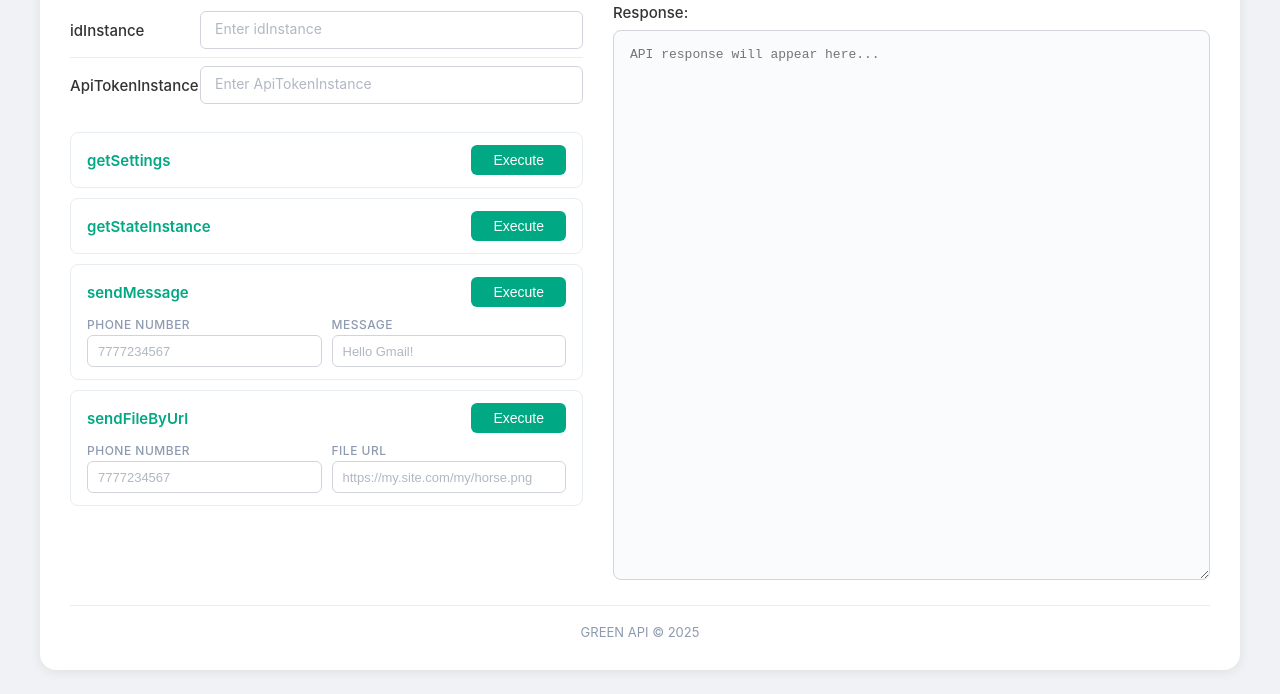
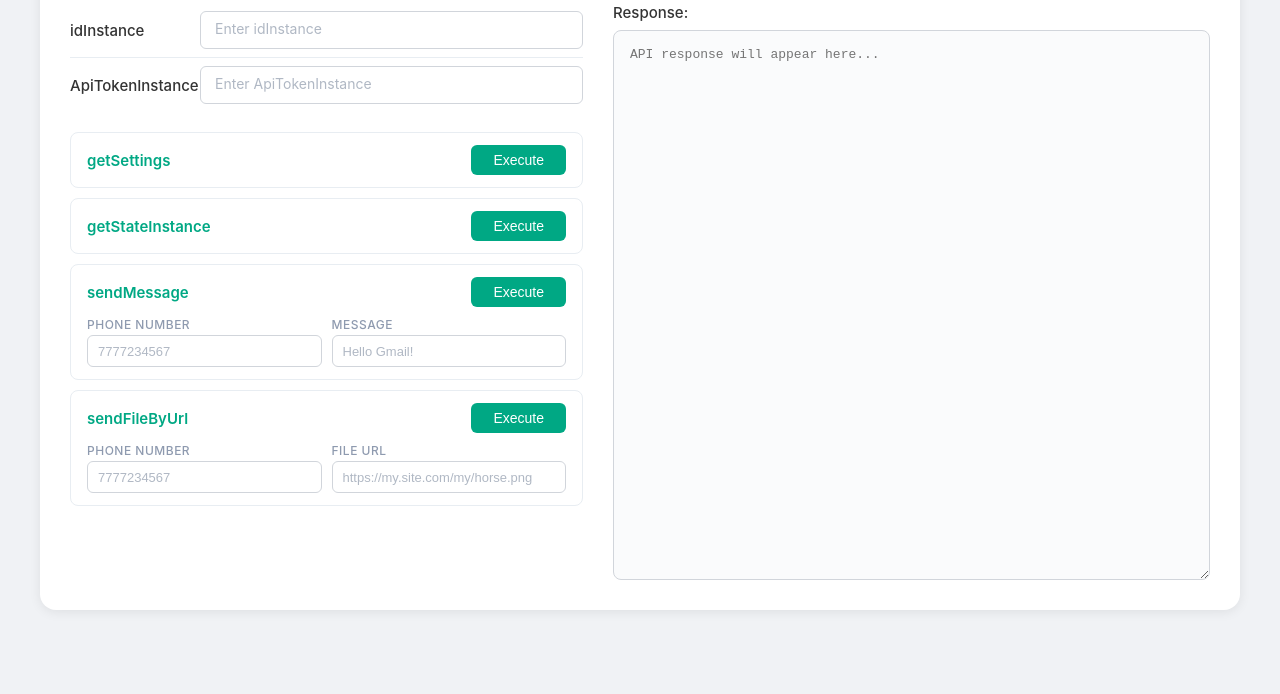
Before and after one commit to saksare/greenapi-test, a plain HTML site: page index.html in a window 1280 px wide. Shown: the part 106-800 px from the top of the page. Drawn offline with Linux system fonts and the light colour scheme.

Commit message:
Update index.html

```diff
--- a/index.html
+++ b/index.html
@@ -83,9 +83,7 @@
             </div>
         </div>
 
-        <div class="footer">
-            GREEN API &copy; 2025
-        </div>
+
     </div>
 
     <script src="js/script.js"></script>
```
